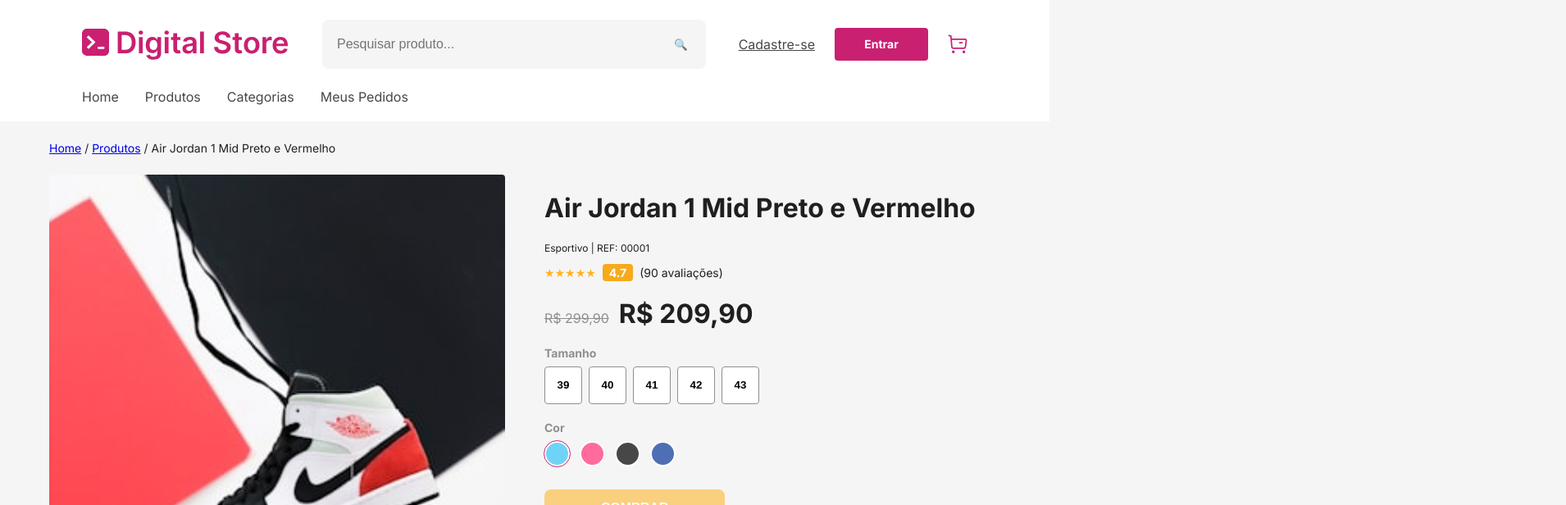
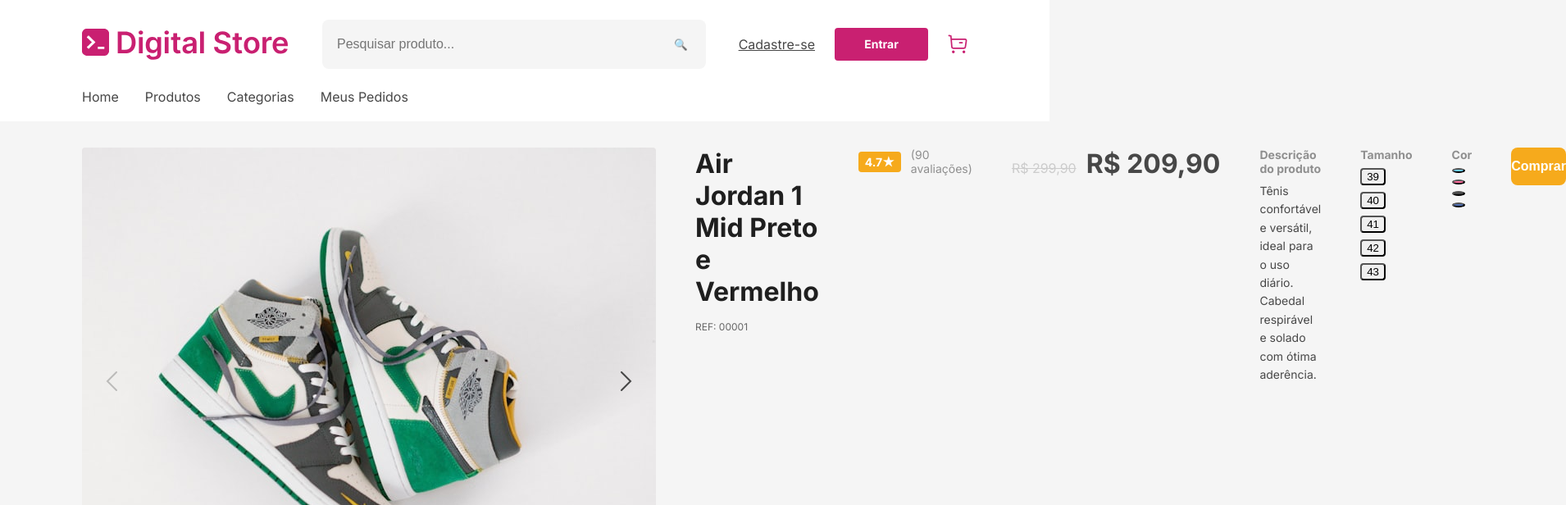
Before and after one commit to Naciel3/Projeto-digital-store, a React (Vite) app: page /produtos/1 in a window 1280 px wide. Shown: the top 616 px of the page at 82% size, 1910 px wide, since content can reach past the window. Built offline with nearby package versions, Linux system fonts and the light colour scheme.

Commit message:
Adiciona componentes da página de detalhes do produto

```diff
--- /dev/null
+++ b/src/components/BuyBox/BuyBox.css
@@ -0,0 +1,79 @@
+.buy-box {
+    display: flex;
+    flex-direction: column;
+    gap: 16px;
+    flex: 1;
+}
+
+.buy-box h1 {
+    margin: 0;
+    font-size: 32px;
+    color: var(--dark-gray);
+}
+
+.buy-box-ref {
+    font-size: 12px;
+    color: var(--dark-gray-3);
+}
+
+.buy-box-rating {
+    display: flex;
+    align-items: center;
+    gap: 12px;
+    font-size: 14px;
+}
+
+.buy-box-stars {
+    background: var(--warning);
+    color: var(--white);
+    border-radius: 4px;
+    padding: 4px 8px;
+    font-weight: 700;
+}
+
+.buy-box-count {
+    color: var(--light-gray);
+}
+
+.buy-box-price {
+    display: flex;
+    align-items: baseline;
+    gap: 12px;
+}
+
+.buy-box-price strong {
+  font-size: 32px;
+  color: var(--dark-gray-2);
+}
+
+.buy-box-old {
+  font-size: 16px;
+  color: var(--light-gray-2);
+  text-decoration: line-through;
+}
+
+.buy-box-description h2 {
+  margin: 0 0 8px;
+  font-size: 14px;
+  color: var(--light-gray);
+}
+
+.buy-box-description p {
+  margin: 0;
+  font-size: 14px;
+  line-height: 1.6;
+  color: var(--dark-gray-2);
+}
+
+.buy-box-button {
+  align-self: flex-start;
+  width: 220px;
+  padding: 14px 0;
+  border: none;
+  border-radius: 8px;
+  background: var(--warning);
+  color: var(--white);
+  font-size: 16px;
+  font-weight: 700;
+  cursor: pointer;
+}
--- /dev/null
+++ b/src/components/BuyBox/BuyBox.jsx
@@ -0,0 +1,40 @@
+import { formatPrice } from '../../utils/formatPrice.js';
+import './BuyBox.css';
+
+
+function BuyBox({name, reference, stars, rating, price, priceDiscount, description, children}) {
+  return (
+    <>
+      <div className="buy-box">
+        <h1>{name}</h1>
+        <span className="buy-box-ref">{reference}</span>
+      </div>
+
+      <div className="buy-box-rating">
+        <span className="buy-box-stars">{stars}★</span>
+        <span className="buy-box-count">({rating} avaliações)</span>
+      </div>
+
+      <div className="buy-box-price">
+        {priceDiscount ? (
+          <>
+            <span className="buy-box-old">{formatPrice(price)}</span>
+            <strong>{formatPrice(priceDiscount)}</strong>
+          </>
+        ) : (
+          <strong>{formatPrice(price)}</strong>
+        )}
+      </div>
+
+      <div className="buy-box-description">
+        <h2>Descrição do produto</h2>
+        <p>{description}</p>
+      </div>
+
+      {children}
+
+      <button className="buy-box-button">Comprar</button>
+    </>
+  );
+}
+export default BuyBox;
--- /dev/null
+++ b/src/components/ProductOptions/ProductOptions.css
@@ -0,0 +1,28 @@
+.product-options {
+    display: flex;
+    gap: 8px;
+    flex-wrap: wrap;
+}
+
+.option {
+    border: 1px solid var(--light-gray-2);
+    background: var(--white);
+    color: var(--dark-gray-2);
+    font-weight: 700;
+    cursor: pointer;
+}
+
+.option.square {
+min-width: 46px;
+height: 46px;
+padding: 0 12px;
+}
+
+.option.circle {
+    width: 31px;
+    height: 31px;
+    padding: 0;
+}
+.option.selected {
+    border: 2px solid var(--primary);
+}
--- /dev/null
+++ b/src/components/ProductOptions/ProductOptions.jsx
@@ -0,0 +1,26 @@
+import { useState } from "react";
+import './ProductOptions.css';
+
+function ProductOptions({ options, radius = '4px', shape = 'square', type = 'text' }) {
+  const [selected, setSelected] = useState(null);
+
+  return (
+    <div className="product-options">
+      {options.map((option) => (
+        <button
+          key={option}
+          aria-pressed={selected === option}
+          style={{
+            borderRadius: shape === 'circle' ? '50%' : radius,
+            background: type === 'color' ? option : undefined,
+          }}
+          onClick={() => setSelected(option)}
+        >
+          {type === 'text' && option}
+        </button>
+      ))}
+    </div>
+  );
+}
+
+export default ProductOptions;
--- a/src/pages/ProductDetailpage/ProductDetailPage.css
+++ b/src/pages/ProductDetailpage/ProductDetailPage.css
@@ -1,154 +1,31 @@
 .detail-page {
-  max-width: 1200px;
+  max-width: 1440px;
   margin: 0 auto;
-  padding: 24px 20px 48px;
+  padding: 32px 100px 0;
 }
 
-.breadcrumb {
-  font-size: 14px;
-  margin-bottom: 24px;
+.detail-main {
+  display: flex;
+  gap: 48px;
+  align-items: flex-start;
 }
 
-.breadcrumb span {
-  color: #1f1f1f;
+.option-title {
+  margin: 0 0 8px;
+  font-size: 14px;
+  color: var(--light-gray);
 }
 
-.detail-content {
-  display: grid;
-  grid-template-columns: 1fr 1fr;
-  gap: 48px;
-}
-
-.detail-image img {
-  width: 100%;
-  border-radius: 4px;
-}
-
-.detail-info h1 {
-  font-size: 32px;
-  color: #1f1f1f;
-}
-
-.detail-ref {
-  font-size: 12px;
-  margin: 8px 0 12px;
-}
-
-.detail-rating {
-  display: flex;
-  align-items: center;
-  gap: 8px;
-  font-size: 14px;
-}
-
-.stars {
-  color: #ffb31f;
-}
-
-.rating-badge {
-  background: #f6aa1c;
-  color: #fff;
-  border-radius: 4px;
-  padding: 2px 8px;
-  font-weight: 700;
-}
-
-.detail-price {
-  margin: 20px 0;
-  display: flex;
-  align-items: baseline;
-  gap: 12px;
-}
-
-.detail-price strong {
-  font-size: 32px;
-  color: #1f1f1f;
-}
-
-.detail-price .old {
-  color: #8f8f8f;
-  text-decoration: line-through;
-}
-
-.detail-info h2 {
-  font-size: 14px;
-  color: #8f8f8f;
-  margin: 20px 0 8px;
-}
-
-.sizes {
-  display: flex;
-  gap: 8px;
-}
-
-.sizes button {
-  width: 46px;
-  height: 46px;
-  border: 1px solid #8f8f8f;
-  border-radius: 4px;
-  background: #fff;
-  font-weight: 700;
-  cursor: pointer;
-}
-
-.sizes button.active {
-  background: #c92071;
-  border-color: #c92071;
-  color: #fff;
-}
-
-.colors {
-  display: flex;
-  gap: 12px;
-}
-
-.colors button {
-  width: 31px;
-  height: 31px;
-  border-radius: 50%;
-  border: 2px solid #fff;
-  outline: 1px solid transparent;
-  cursor: pointer;
-}
-
-.colors button.active {
-  outline-color: #c92071;
-}
-
-.buy-button {
-  margin-top: 28px;
-  width: 220px;
-  padding: 14px 0;
-  border: none;
-  border-radius: 8px;
-  background: #ffb31f;
-  color: #fff;
-  font-weight: 700;
-  font-size: 16px;
-  cursor: pointer;
-}
-
-.buy-button:disabled {
-  opacity: 0.55;
-  cursor: not-allowed;
-}
-
-.hint {
-  font-size: 13px;
-  margin-top: 8px;
-}
-
-@media (max-width: 800px) {
-  .detail-content {
-    grid-template-columns: 1fr;
-    gap: 24px;
+@media (max-width: 1024px) {
+  .detail-page {
+    padding: 24px 20px 0;
   }
 
-  .detail-info h1 {
-    font-size: 24px;
+  .detail-main {
+    flex-direction: column;
   }
 
-  .buy-button {
+  .buy-box-button {
     width: 100%;
   }
 }
--- a/src/pages/ProductDetailpage/ProductDetailPage.jsx
+++ b/src/pages/ProductDetailpage/ProductDetailPage.jsx
@@ -1,93 +1,81 @@
-import { useState } from 'react';
-import { useParams, Link } from 'react-router-dom';
+import { useParams } from 'react-router-dom';
+import Layout from '../Layout/Layout';
+import Gallery from '../../components/Gallery/Gallery';
+import BuyBox from '../../components/BuyBox/BuyBox';
+import ProductOptions from '../../components/ProductOptions/ProductOptions';
+import Section from '../../components/Section/Section';
+import ProductListing from '../../components/ProductListing/ProductListing';
 import products from '../../data/products';
 import './ProductDetailPage.css';
-import Layout from '../Layout/Layout';
 
+const galleryImages = [
+  { src: '/products/produc-image-1.jpeg' },
+  { src: '/products/produc-image-2.jpeg' },
+  { src: '/products/produc-image-3.jpeg' },
+  { src: '/products/produc-image-4.jpeg' },
+  { src: '/products/produc-image-5.jpeg' },
+];
 
 const sizes = ['39', '40', '41', '42', '43'];
 const colors = ['#6FD3F7', '#FF6B9D', '#474747', '#4F6FB5'];
 
-const formatPrice = (value) => `R$ ${value.toFixed(2).replace('.', ',')}`;
-
 function ProductDetailPage() {
   const { id } = useParams();
   const product = products.find((p) => p.id === Number(id));
-
-  const [size, setSize] = useState(null);
-  const [color, setColor] = useState(0);
 
   if (!product) {
     return (
       <Layout>
         <main className="detail-page">
           <h1>Produto não encontrado</h1>
-        <Link to="/produtos">Voltar para os produtos</Link>
         </main>
       </Layout>
     );
   }
 
+  const recommended = products.filter((p) => p.id !== product.id).slice(0, 4);
+
   return (
     <Layout>
-    <main className="detail-page">
-      <nav className="breadcrumb">
-        <Link to="/">Home</Link> / <Link to="/produtos">Produtos</Link> /{' '}
-        <span>{product.name}</span>
-      </nav>
+      <main>
+        <div className="detail-page">
+          <div className="detail-main">
+            <Gallery
+              width={700}
+              height={570}
+              radius="4px"
+              showThumbs
+              images={galleryImages}
+            />
 
-      <div className="detail-content">
-        <div className="detail-image">
-          <img src={product.image} alt={product.name} />
+            <BuyBox
+              name={product.name}
+              reference={`REF: 0000${product.id}`}
+              stars={4.7}
+              rating={90}
+              price={product.price}
+              priceDiscount={product.priceDiscount}
+              description="Tênis confortável e versátil, ideal para o uso diário. Cabedal respirável e solado com ótima aderência."
+            >
+              <div>
+                <h2 className="option-title">Tamanho</h2>
+                <ProductOptions options={sizes} radius="4px" shape="square" type="text" />
               </div>
 
-        <div className="detail-info">
-          <h1>{product.name}</h1>
-          <p className="detail-ref">{product.category} | REF: 0000{product.id}</p>
-
-          <div className="detail-rating">
-            <span className="stars">★★★★★</span>
-            <span className="rating-badge">4.7</span>
-            <span>(90 avaliações)</span>
+              <div>
+                <h2 className="option-title">Cor</h2>
+                <ProductOptions options={colors} shape="circle" type="color" />
+              </div>
+            </BuyBox>
+          </div>
         </div>
 
-          <div className="detail-price">
-            <span className="old">{formatPrice(product.price)}</span>
-            <strong>{formatPrice(product.priceDiscount)}</strong>
-          </div>
-
-          <h2>Tamanho</h2>
-          <div className="sizes">
-            {sizes.map((s) => (
-              <button
-                key={s}
-                className={size === s ? 'active' : ''}
-                onClick={() => setSize(s)}
+        <Section
+          title="Produtos recomendados"
+          link={{ text: 'Ver todos →', href: '/produtos' }}
         >
-                {s}
-              </button>
-            ))}
-          </div>
-
-          <h2>Cor</h2>
-          <div className="colors">
-            {colors.map((c, i) => (
-              <button
-                key={c}
-                aria-label={`Cor ${i + 1}`}
-                className={color === i ? 'active' : ''}
-                style={{ background: c }}
-                onClick={() => setColor(i)}
-              />
-            ))}
-          </div>
-
-          <button className="buy-button" disabled={!size}>
-            COMPRAR
-          </button>
-          {!size && <p className="hint">Escolha um tamanho para comprar.</p>}
-        </div>
-      </div>
+          <ProductListing products={recommended} />
+        </Section>
       </main>
     </Layout>
   );
--- /dev/null
+++ b/src/utils/formatPrice.js
@@ -0,0 +1,6 @@
+export function formatPrice(value) {
+  return value.toLocaleString('pt-BR', {
+    style: 'currency',
+    currency: 'BRL',
+  });
+}
```
Lines whose indentation alone changed are shown as unchanged.
